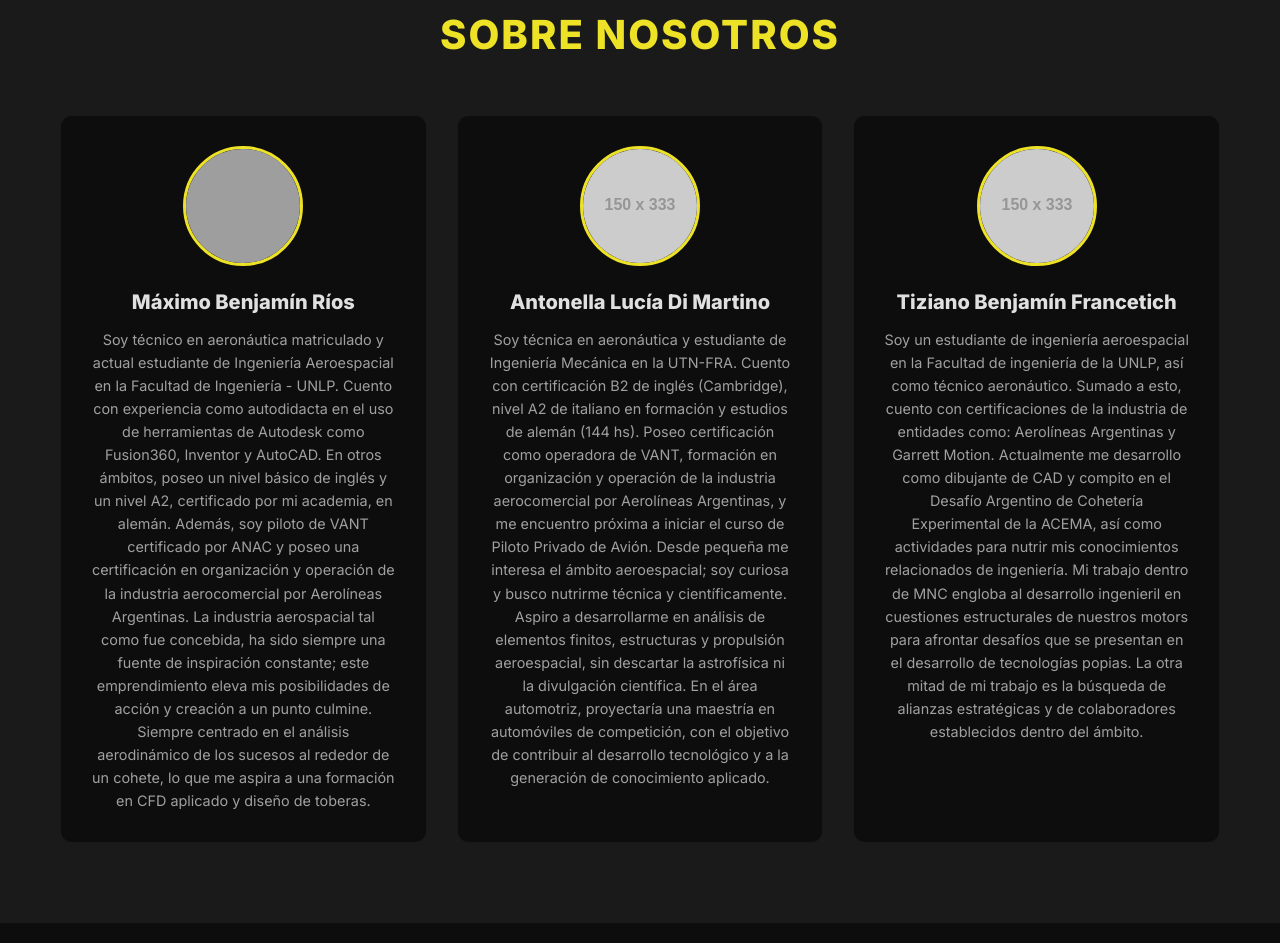
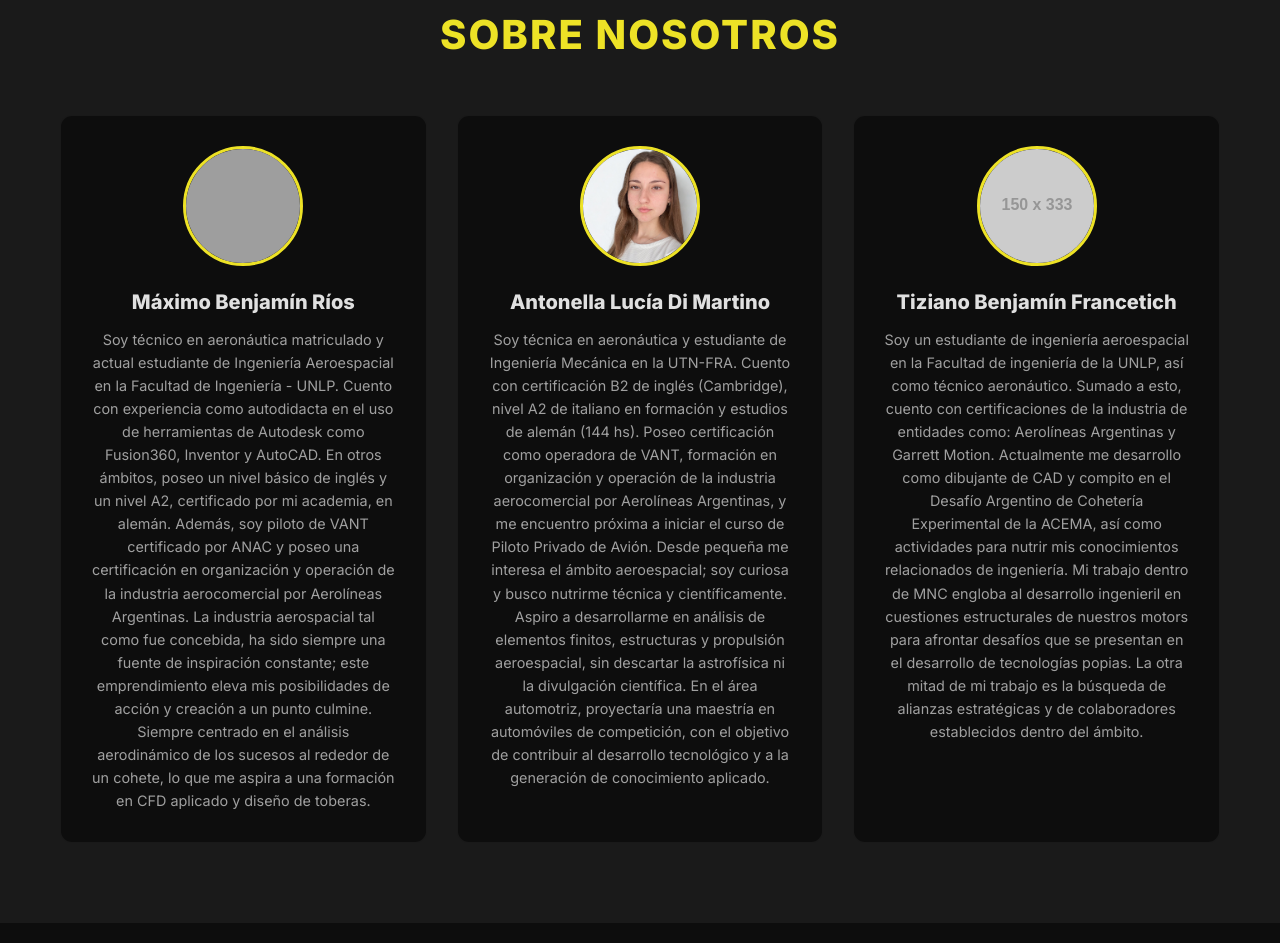
Before and after one commit to Mach-N-Cheese2023/mncrocketry, a plain HTML site: page index.html in a window 1280 px wide. Shown: the part 877-1820 px from the top of the page. Drawn offline with Linux system fonts and the light colour scheme; grey boxes are pictures that could not be loaded; placeholder pictures from the web are drawn by us.

Commit message:
Agregada foto de Nella al equipo

```diff
--- a/index.html
+++ b/index.html
@@ -62,7 +62,7 @@
                 </div>
                 <!-- Miembro 2 -->
                 <div class="team-card">
-                    <img src="https://placehold.co/150/333/FFF" alt="Foto de miembro del equipo" class="profile-pic">
+                    <img src="https://github.com/Mach-N-Cheese2023/mncrocketry/blob/main/imagenes/Antonella%201.png?raw=true" alt="Foto de miembro del equipo" class="profile-pic">
                     <h3>Antonella Lucía Di Martino</h3>
                     <p>Soy técnica en aeronáutica y estudiante de Ingeniería Mecánica en la UTN-FRA. Cuento con certificación B2 de inglés (Cambridge), nivel A2 de italiano en formación y estudios de alemán (144 hs). Poseo certificación como operadora de VANT, formación en organización y operación de la industria aerocomercial por Aerolíneas Argentinas, y me encuentro próxima a iniciar el curso de Piloto Privado de Avión. Desde pequeña me interesa el ámbito aeroespacial; soy curiosa y busco nutrirme técnica y científicamente. Aspiro a desarrollarme en análisis de elementos finitos, estructuras y propulsión aeroespacial, sin descartar la astrofísica ni la divulgación científica. En el área automotriz, proyectaría una maestría en automóviles de competición, con el objetivo de contribuir al desarrollo tecnológico y a la generación de conocimiento aplicado.</p>
                 </div>
```
